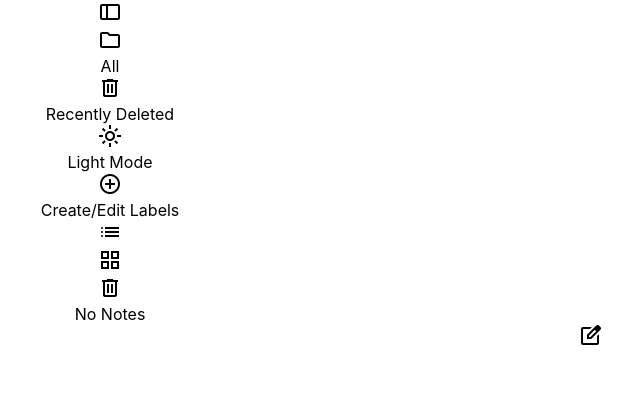
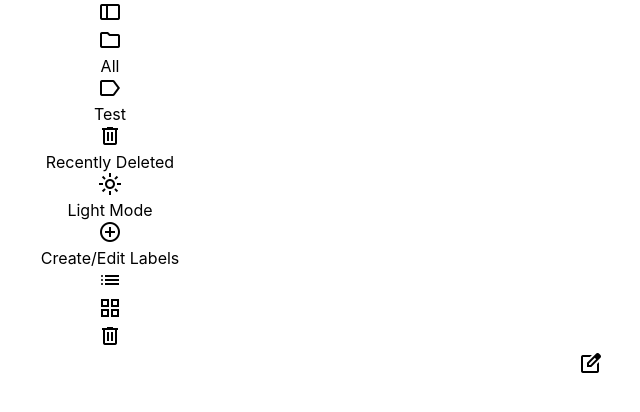
Before and after one commit to jackbb147/notesProcessor, a React (Create React App) app: page / in a window 1280 px wide. Shown: the top 412 px of the page, without its empty margins (50-690 px from the left). Built offline with nearby package versions, Linux system fonts and the light colour scheme.

Commit message:
implementing label feature

```diff
--- a/src/components/AddNodeButton.tsx
+++ b/src/components/AddNodeButton.tsx
@@ -2,27 +2,44 @@ import {GraphActionType} from "../reducers/GraphReducer";
 import {v4 as uuid} from "uuid";
 import {Button} from "./ui/Button";
 import React, {useContext} from "react";
-import {GraphContext, GraphDispatchContext} from "./GraphContext";
+import {GraphContext, GraphDispatchContext} from "../reducers/GraphContext";
+import {AppStateContext, AppStateDispatchContext} from "../reducers/AppStateContext";
+import {Collections} from "../reducers/AppStateReducer";
 
 export function AddNodeButton()
 {
+    const state = useContext(AppStateContext);
+    const dispatch = useContext(AppStateDispatchContext);
+    if(state===null || dispatch === null) throw Error("state or dispatch is null. ");
+
 
     const graph = useContext(GraphContext);
     const graphDispatch = useContext(GraphDispatchContext);
     if(graph===null || graphDispatch === null) throw Error("graph or graphDispatch is null. ");
 
+    function handleClick()
+    {
+        if(graphDispatch === null || state === null) throw Error("graphDispatch or state is null");
+        let tags = []
+        if(state.activeCollection === Collections.Label && state.activeLabel)
+        {
+            tags.push(state.activeLabel);
+        }
 
-
-    return <Button onClick={() => graphDispatch({
+        graphDispatch({
             type: GraphActionType.addNode,
             node: {
                 id: uuid(),
                 title: "New Note",
                 content: "",
-            tags: [],
+                tags: tags,
                 dateCreated: new Date()
             }
-    })} icon={<span className="material-symbols-outlined">
+        })
+    }
+
+
+    return <Button onClick={handleClick} icon={<span className="material-symbols-outlined">
 edit_square
 </span>}></Button>
 }
--- a/src/components/App.tsx
+++ b/src/components/App.tsx
@@ -8,10 +8,10 @@ import {CSSTransition, TransitionGroup} from "react-transition-group";
 import {v4 as uuid} from 'uuid';
 import {NoteEditor} from "./editor/NoteEditor";
 import {RecoverNodePopup} from "./RecoverNodePopup";
-import {AppStateContext, AppStateDispatchContext, AppStateProvider} from "./AppStateContext";
+import {AppStateContext, AppStateDispatchContext, AppStateProvider} from "../reducers/AppStateContext";
 import {FolderPanelContent} from "./panels/FolderPanelContent";
 import {NotesPanelContent} from "./panels/NotesPanelContent";
-import {GraphContext, GraphDispatchContext, GraphProvider} from "./GraphContext";
+import {GraphContext, GraphDispatchContext, GraphProvider} from "../reducers/GraphContext";
 import {EditorSwitch} from "./editor/EditorSwitch";
 import {AddNodeButton} from "./AddNodeButton";
 import {FolderPanel} from "./panels/FolderPanel";
--- a/src/components/RecoverNodePopup.tsx
+++ b/src/components/RecoverNodePopup.tsx
@@ -1,10 +1,10 @@
 
 import * as AlertDialog from '@radix-ui/react-alert-dialog';
 import {useContext} from "react";
-import {AppStateContext, AppStateDispatchContext} from "./AppStateContext";
+import {AppStateContext, AppStateDispatchContext} from "../reducers/AppStateContext";
 import {AppActionType} from "../reducers/AppStateReducer";
 import {GraphActionType} from "../reducers/GraphReducer";
-import {GraphContext, GraphDispatchContext} from "./GraphContext";
+import {GraphContext, GraphDispatchContext} from "../reducers/GraphContext";
 
 
 export function RecoverNodePopup()
--- a/src/components/editor/EditorSwitch.tsx
+++ b/src/components/editor/EditorSwitch.tsx
@@ -1,6 +1,6 @@
 import React, {useContext} from "react";
-import {GraphContext, GraphDispatchContext} from "../GraphContext";
-import {AppStateContext, AppStateDispatchContext} from "../AppStateContext";
+import {GraphContext, GraphDispatchContext} from "../../reducers/GraphContext";
+import {AppStateContext, AppStateDispatchContext} from "../../reducers/AppStateContext";
 import {GraphActionType, Node} from "../../reducers/GraphReducer";
 import {AppActionType, Collections} from "../../reducers/AppStateReducer";
 import {NoteEditor} from "./NoteEditor";
--- a/src/components/panels/FolderPanel.tsx
+++ b/src/components/panels/FolderPanel.tsx
@@ -5,8 +5,8 @@ import {SidePanel} from "../ui/SidePanel";
 import {NotesPanelContent} from "./NotesPanelContent";
 import {AddNodeButton} from "../AddNodeButton";
 import {EditorSwitch} from "../editor/EditorSwitch";
-import {GraphContext, GraphDispatchContext} from "../GraphContext";
-import {AppStateContext, AppStateDispatchContext} from "../AppStateContext";
+import {GraphContext, GraphDispatchContext} from "../../reducers/GraphContext";
+import {AppStateContext, AppStateDispatchContext} from "../../reducers/AppStateContext";
 export function FolderPanel({children}:{children: React.ReactNode})
 {
     const graph = useContext(GraphContext);
--- a/src/components/panels/FolderPanelContent.tsx
+++ b/src/components/panels/FolderPanelContent.tsx
@@ -2,8 +2,8 @@ import {Button} from "../ui/Button";
 import {ListItem} from "./ListItem";
 import {AppActionType, Collections} from "../../reducers/AppStateReducer";
 import React, {useContext} from "react";
-import {AppStateContext, AppStateDispatchContext} from "../AppStateContext";
-import {GraphContext, GraphDispatchContext} from "../GraphContext";
+import {AppStateContext, AppStateDispatchContext} from "../../reducers/AppStateContext";
+import {GraphContext, GraphDispatchContext} from "../../reducers/GraphContext";
 
 export function FolderPanelContent()
 {
@@ -59,6 +59,12 @@ folder
             {graph.labels.map((s:string)=><ListItem
                 text={s}
                 active={state.activeCollection === Collections.Label && state.activeLabel === s}
+                onClick={()=>{
+                    dispatch({
+                        type: AppActionType.setActiveLabel,
+                        label: s
+                    })
+                }}
                 icon={<span className="material-symbols-outlined">
                     label
                 </span>}
--- a/src/components/panels/NotesPanelContent.tsx
+++ b/src/components/panels/NotesPanelContent.tsx
@@ -1,11 +1,11 @@
 import React, {useContext} from "react";
-import {AppStateContext, AppStateDispatchContext} from "../AppStateContext";
+import {AppStateContext, AppStateDispatchContext} from "../../reducers/AppStateContext";
 import {Button} from "../ui/Button";
 import {GraphActionType, Node} from "../../reducers/GraphReducer";
 import {AppActionType, Collections} from "../../reducers/AppStateReducer";
 import {CSSTransition, TransitionGroup} from "react-transition-group";
 import {ListItem} from "./ListItem";
-import {GraphContext, GraphDispatchContext} from "../GraphContext";
+import {GraphContext, GraphDispatchContext} from "../../reducers/GraphContext";
 
 
 export function NotesPanelContent()
@@ -32,7 +32,7 @@ export function NotesPanelContent()
                 break;
             }
             case Collections.Label: {
-                collection = [] // TODO
+                collection = graph.nodes.filter(node => state.activeLabel && node.tags.includes(state.activeLabel))
                 break;
             }
         }
--- a/src/components/AppStateContext.tsx
+++ b/src/reducers/AppStateContext.tsx
@@ -1,6 +1,6 @@
 import React,{ createContext, useReducer,  } from 'react';
 import {useImmerReducer} from "use-immer";
-import {AppAction, AppState, AppStateReducer, Collections} from "../reducers/AppStateReducer";
+import {AppAction, AppState, AppStateReducer, Collections} from "./AppStateReducer";
 
 
 export const AppStateContext = createContext<AppState|null>(null);
--- a/src/reducers/AppStateReducer.ts
+++ b/src/reducers/AppStateReducer.ts
@@ -7,6 +7,7 @@ export enum AppActionType
     toggleLabelPanel,
     setShowRecoverNodePopup,
     toggleDarkMode,
+    setActiveLabel
 
 }
 
@@ -19,6 +20,7 @@ export type AppAction =
     | {type: AppActionType.setActiveCollection, activeCollection: Collections}
     | {type: AppActionType.setShowRecoverNodePopup, show: boolean}
     | {type: AppActionType.toggleDarkMode}
+    | {type: AppActionType.setActiveLabel, label:string}
 
 
 export enum Collections
@@ -83,5 +85,13 @@ export function AppStateReducer(draft: AppState, action: AppAction)
             draft.darkModeOn = !draft.darkModeOn;
             break;
         }
+
+        case AppActionType.setActiveLabel:
+        {
+            draft.activeCollection = Collections.Label;
+            draft.activeLabel = action.label;
+            break;
+        }
+
     }
 }
--- a/src/components/GraphContext.tsx
+++ b/src/reducers/GraphContext.tsx
@@ -1,5 +1,5 @@
 import {useImmerReducer} from "use-immer";
-import {GraphAction, graphReducer, GraphState} from "../reducers/GraphReducer";
+import {GraphAction, graphReducer, GraphState} from "./GraphReducer";
 import React,{createContext} from "react";
 
 
@@ -12,9 +12,22 @@ export function GraphProvider({children}:{children: React.ReactNode})
 {
 
     const [graph, graphDispatch] = useImmerReducer<GraphState, GraphAction>(graphReducer, {
-        nodes: [],
+        nodes: [
+            {
+                id: "test",
+                title: "Just a test",
+                content: "something",
+                tags: ["Test"]
+            },
+            {
+                id: "test",
+                title: "",
+                content: "",
+                tags: []
+            }
+        ],
         deletedNodes: [],
-        labels: []
+        labels: ["Test"]
     });
 
     return <GraphContext.Provider value={graph}>
```
Lines whose indentation alone changed are shown as unchanged.
